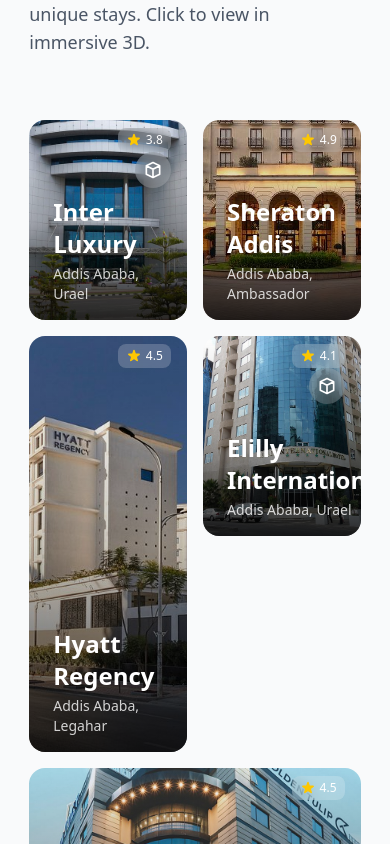
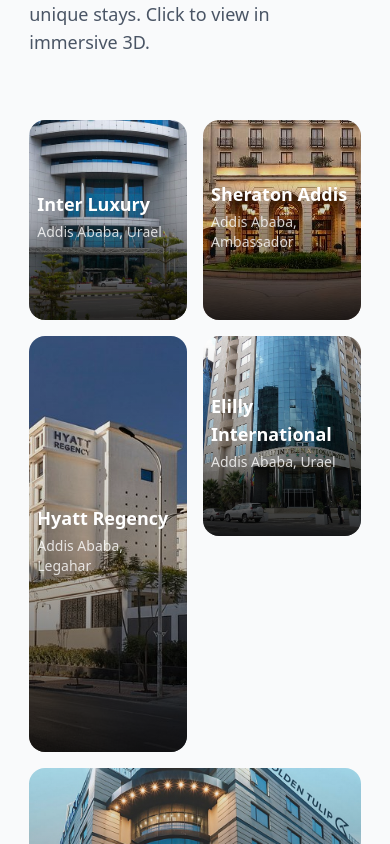
Before and after one commit to Mem0Real/showtell, a Next.js app: page / in a window 390 px wide. Shown: the part 3520-4364 px from the top of the page. Built offline with nearby package versions, Linux system fonts and the light colour scheme.

Commit message:
responsive components configured

```diff
--- a/app/globals.css
+++ b/app/globals.css
@@ -12,7 +12,7 @@
 }
 
 @theme {
-  --color-base: #0e0e14;
+  /* --color-base: #0e0e14; */
   --color-light: #f1f5f9;
   --color-primary: #1e1b2e;
   --color-surface: #151520;
--- a/components/bento_components/BentoCard.tsx
+++ b/components/bento_components/BentoCard.tsx
@@ -71,9 +71,9 @@
       />
 
       {/* Content */}
-      <div className='absolute inset-0 p-6 py-2 flex flex-col justify-between'>
+      <div className='absolute inset-0 p-2 xl:p-6 xl:py-2 flex flex-col justify-between'>
         {/* Top content */}
-        <div>
+        <div className='hidden xl:block'>
           <motion.div
             initial={{ opacity: 0, y: -10 }}
             animate={{ opacity: isHovered ? 1 : 0, y: isHovered ? 0 : -10 }}
@@ -89,19 +89,15 @@
                 </span>
               </div>
             )}
-
-            {/* <div className='flex items-start justify-between'>
-              <div>
-                <h3 className='text-white text-2xl font-bold mb-1'>{item.title}</h3>
-                <p className='text-white/80 text-sm mb-2'>{item.location}</p>
-              </div>
-            </div> */}
           </motion.div>
         </div>
 
         {/* Bottom content */}
         <LayoutGroup>
-          <motion.div layout='position' className='relative'>
+          <motion.div
+            layout='position'
+            className='relative flex flex-col justify-center md:justify-around items-start h-full'
+          >
             <motion.div
               className='flex items-end justify-between'
               animate={{
@@ -110,7 +106,11 @@
               transition={{ duration: 0.3 }}
             >
               <div>
-                <h3 className='text-white text-2xl font-bold mb-1'>{item.title}</h3>
+                <h3
+                  className={`text-white text-lg font-bold mb-1 ${item.size !== 'small' ? 'md:text-2xl' : 'lg:text-2xl'}`}
+                >
+                  {item.title}
+                </h3>
                 <p className='text-white/80 text-sm mb-2'>{item.location}</p>
               </div>
             </motion.div>
@@ -130,8 +130,13 @@
                   }}
                   transition={{ duration: 0.3, delay: 0.1 }}
                 >
-                  <p className='text-white/90 text-sm mt-3 mb-4 line-clamp-2'>{item.description}</p>
+                  <p
+                    className={`text-white/90 text-sm mt-3 mb-4 line-clamp-2 hidden ${item.size !== 'small' ? 'md:block' : 'lg:block'}`}
+                  >
+                    {item.description}
+                  </p>
 
+                  {/* 3D Button */}
                   <motion.button
                     whileHover={{ scale: 1.05 }}
                     whileTap={{ scale: 0.95 }}
@@ -139,7 +144,7 @@
                       e.stopPropagation();
                       onOpenModel(item);
                     }}
-                    className={`px-4 py-1 rounded-full text-white font-medium transition-all duration-300 ${
+                    className={`md:px-2 lg:px-4 py-1 rounded-sm lg:rounded-full text-white font-light lg:font-medium text-sm xl:text-base transition-all duration-300 ${
                       item.modelPath
                         ? 'bg-white/30 backdrop-blur-sm hover:bg-white/40 border border-white/20 cursor-pointer'
                         : 'bg-gray-500/50 cursor-not-allowed'
@@ -147,7 +152,7 @@
                     disabled={!item.modelPath}
                   >
                     {item.modelPath ? (
-                      <span className='flex items-center gap-2'>
+                      <span className='flex items-center gap-1 md:gap-2'>
                         <svg className='w-4 h-4' fill='none' stroke='currentColor' viewBox='0 0 24 24'>
                           <path
                             strokeLinecap='round'
@@ -175,9 +180,10 @@
         </LayoutGroup>
       </div>
 
+      <div className='absolute hidden md:flex gap-1 top-2 right-2'>
         {/* 3D Badge */}
         {item.modelPath && (
-        <div className='absolute top-8 right-4 bg-white/20 backdrop-blur-sm rounded-full p-2'>
+          <div className='bg-white/20 backdrop-blur-sm rounded-full p-2'>
             <svg className='w-5 h-5 text-white' fill='none' stroke='currentColor' viewBox='0 0 24 24'>
               <path
                 strokeLinecap='round'
@@ -191,13 +197,14 @@
 
         {/* Rating */}
         {item.stats && (
-            <div className='absolute top-2 right-4 flex items-center gap-1 bg-white/20 backdrop-blur-sm rounded-lg px-2 py-1 w-fit'>
+          <div className='flex items-center gap-1 bg-white/20 backdrop-blur-sm rounded-lg px-2 py-1 w-fit'>
             <svg className='w-4 h-4 text-yellow-400' fill='currentColor' viewBox='0 0 20 20'>
               <path d='M9.049 2.927c.3-.921 1.603-.921 1.902 0l1.07 3.292a1 1 0 00.95.69h3.462c.969 0 1.371 1.24.588 1.81l-2.8 2.034a1 1 0 00-.364 1.118l1.07 3.292c.3.921-.755 1.688-1.54 1.118l-2.8-2.034a1 1 0 00-1.175 0l-2.8 2.034c-.784.57-1.838-.197-1.539-1.118l1.07-3.292a1 1 0 00-.364-1.118L2.98 8.72c-.783-.57-.38-1.81.588-1.81h3.461a1 1 0 00.951-.69l1.07-3.292z' />
             </svg>
             <span className='text-white text-xs font-medium'>{item.stats.rating}</span>
           </div>
         )}
+      </div>
     </motion.div>
   );
 };
```
Lines whose indentation alone changed are shown as unchanged.
